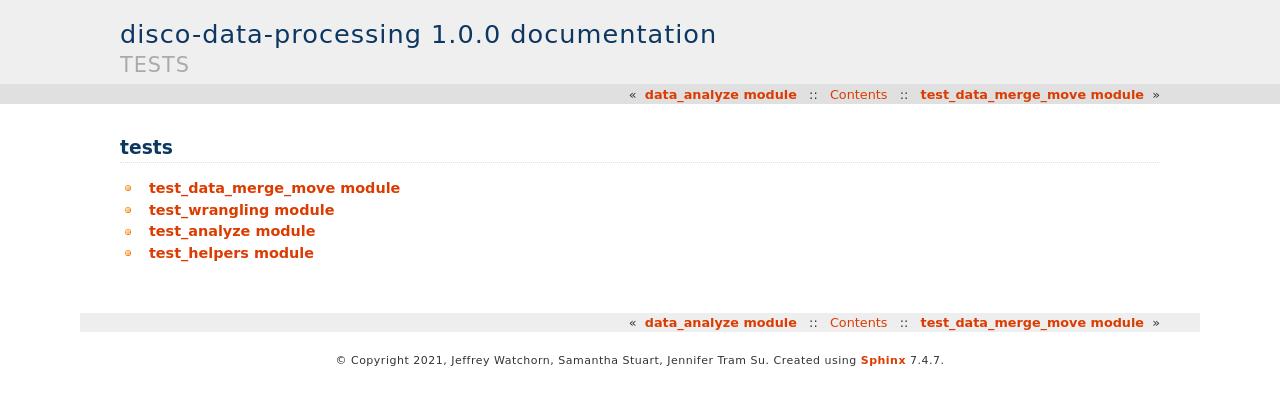
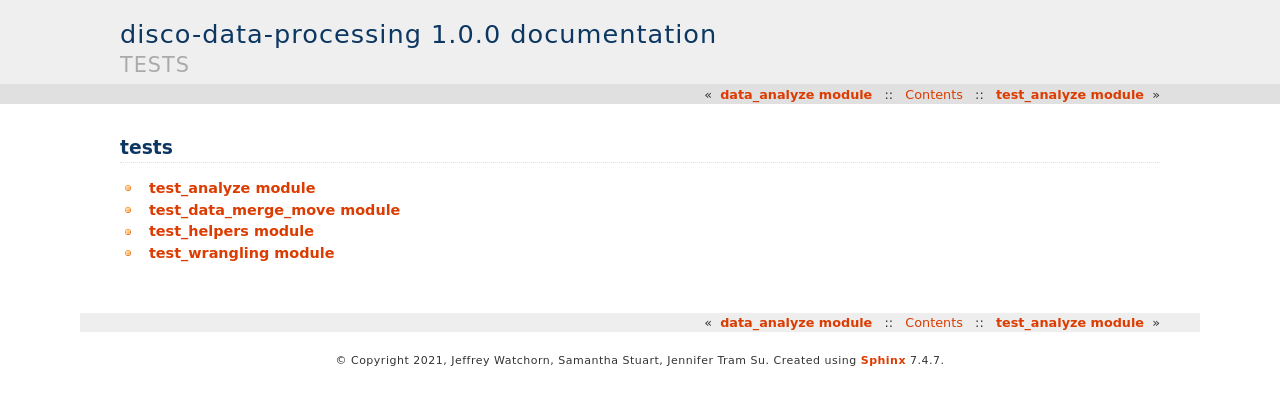
Before and after one commit to Frank-Gu-Lab/disco_deployment_test, a Sphinx documentation site: the page built from docs/source/test_modules/modules.rst, in a window 1280 px wide. Shown: the top 405 px of the page. Built offline with Sphinx 7.4.7, drawn with Linux system fonts in a browser that asks for light colours.

```diff
--- a/docs/source/test_modules/modules.rst
+++ b/docs/source/test_modules/modules.rst
@@ -4,7 +4,7 @@ tests
 .. toctree::
    :maxdepth: 4
 
+   test_analyze
    test_data_merge_move
+   test_helpers
    test_wrangling
-   test_analyze
-   test_helpers
```
Also changed, not shown: 15 other files.
